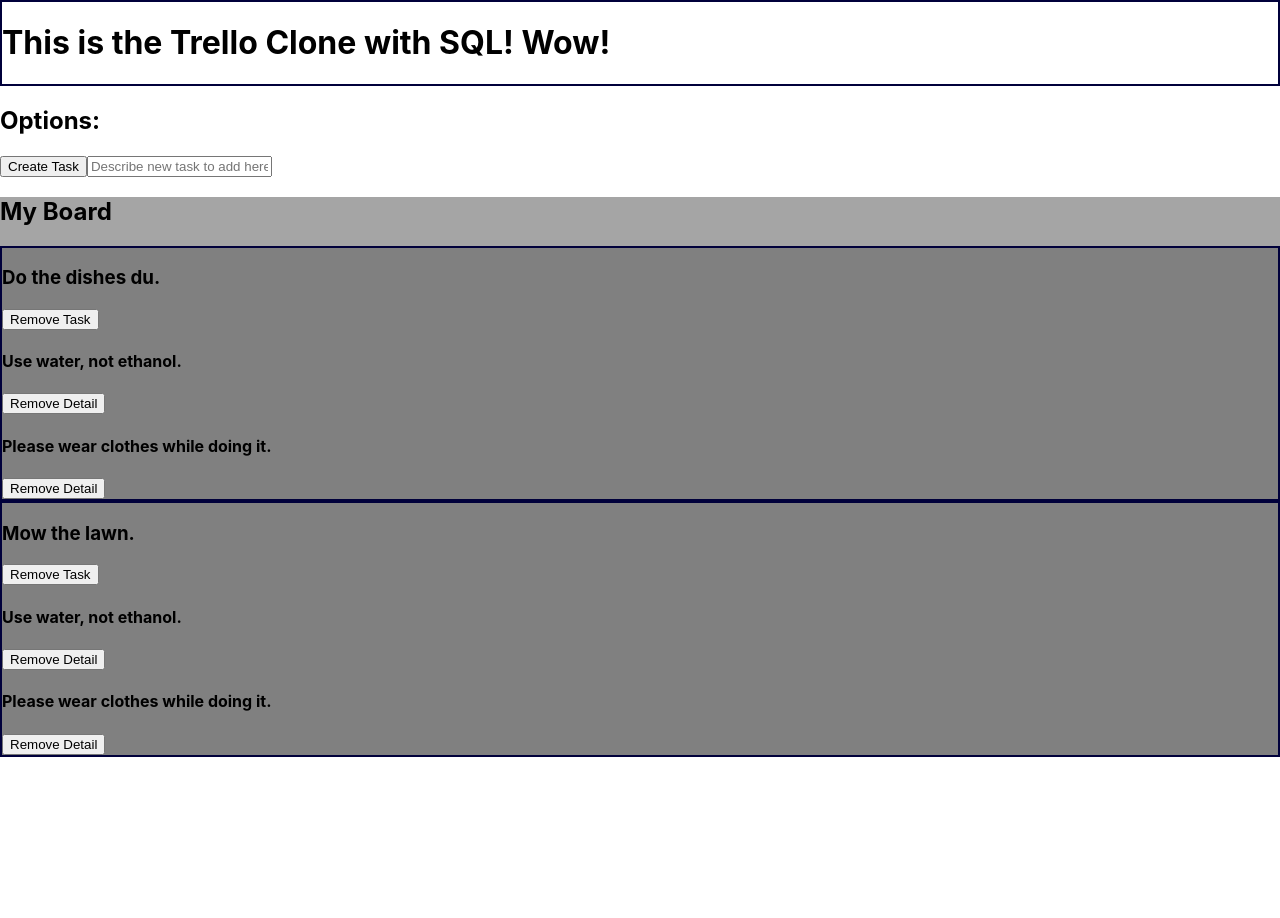
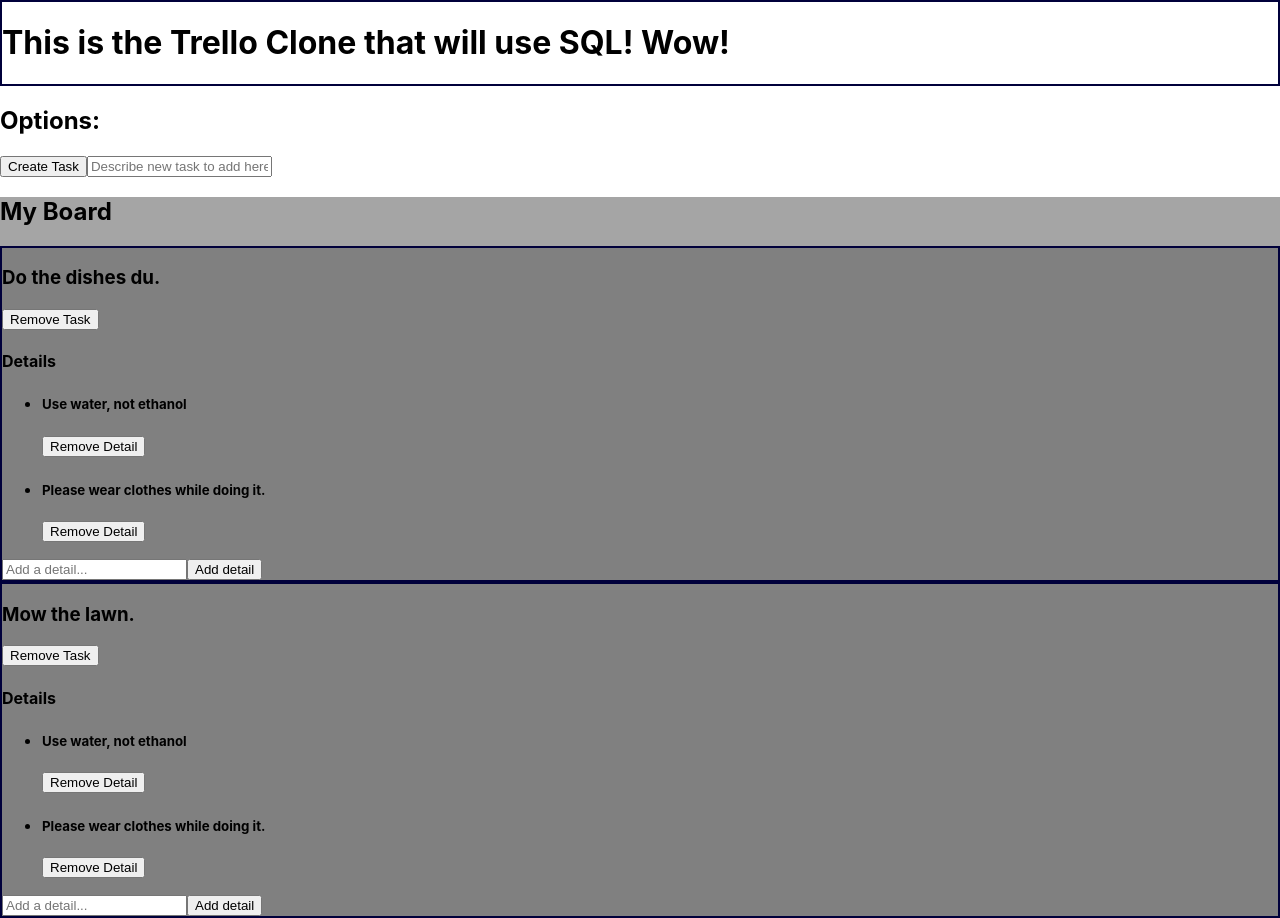
Before and after one commit to spoofBlue/Trello-SQL-clone, a React (Create React App) app: page / in a window 1280 px wide. Before the commit the page ends 800 px from the top, so only its background shows below. Built offline with nearby package versions, Linux system fonts and the light colour scheme.

Commit message:
added detail-related events

```diff
--- a/src/components/App.js
+++ b/src/components/App.js
@@ -10,7 +10,7 @@
     <div className="App">
       <header>
         <h1>
-          This is the Trello Clone with SQL! Wow!
+          This is the Trello Clone that will use SQL! Wow!
         </h1>
       </header>
       <Panel />
--- a/src/components/detail.js
+++ b/src/components/detail.js
@@ -1,15 +1,16 @@
 
 import React from 'react';
 
-// Need to add an id number to this task.
+export default function Detail(props) {
+    function onClick() {
+        props.onDetailRemove(props.index);
+    }
 
-function Detail(props) {
     return (
-        <div className="detail">
-            <h4>{props.description}</h4>
-            <input type="button" className="remove-task-button remove-1" value="Remove Detail" />
-        </div>
+        <li index={props.index}>
+            <h5>{props.description}</h5>
+            <input type="button" className={`remove-detail-button`}
+                value="Remove Detail" placeholder="Remove Details" onClick={onClick} />
+        </li>
     );
 }
-
-export default Detail;
--- a/src/components/task.js
+++ b/src/components/task.js
@@ -4,15 +4,43 @@
 
 // Specify an id to each task for reference.
 
-function Task(props) {
-    return (
-        <div className="task">
-            <h3>{props.taskName}</h3>
-            <input type="button" className="remove-task-button remove-1" value="Remove Task" />
-            <Detail description="Use water, not ethanol." />
-            <Detail description="Please wear clothes while doing it." />
-        </div>
-    );
+export default class Task extends React.Component {
+    constructor(props) {
+        super(props);
+        this.state = {
+            details: ["Use water, not ethanol", "Please wear clothes while doing it."]
+        };
+    }
+
+    removeDetail(index) {
+        console.log(index);
+        let newDetails = this.state.details;
+        newDetails.pop(index);
+        this.setState({ details: newDetails });
+    }
+
+    addDetail(text) {
+        console.log(text);
+        this.setState({ details: [...this.state.details, { text }] })
+    }
+
+    render() {
+        const details = this.state.details.map((detail, index) =>
+            <Detail index={index} description={detail} onDetailRemove={this.removeDetail} />
+        );
+        return (
+            <div className="task" >
+                <h3>{this.props.taskName}</h3>
+                <input type="button" className="remove-task-button" value="Remove Task" />
+                <h4>Details</h4>
+                <ul>{details}</ul>
+                {/*
+                <Detail description="Use water, not ethanol." detailId="task-1-detail-1" onDetailRemove={this.removeDetail} />
+                <Detail description="Please wear clothes while doing it." detailId="task-1-detail-2" onDetailRemove={id => this.removeDetail(id)} />
+                */}
+                <input type="text" className="add-detail-text-input" placeholder="Add a detail..." />
+                <input type="button" className="add-detail-button" value="Add detail" />
+            </div>
+        );
+    }
 }
-
-export default Task;
```
